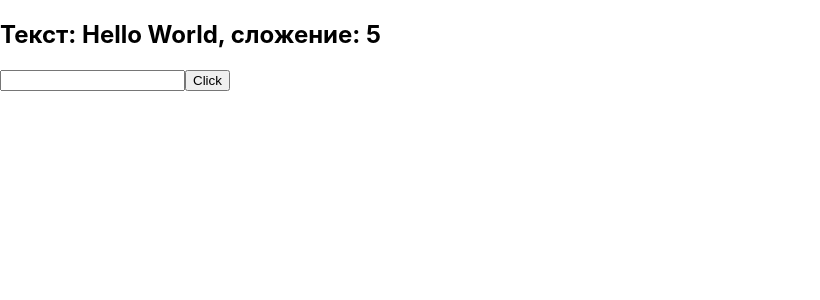
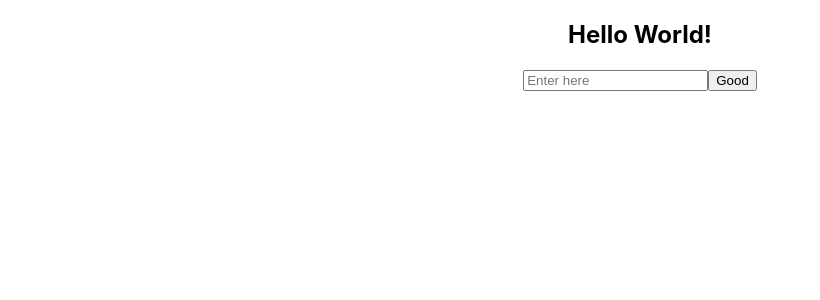
Before and after one commit to Sshishin/base-react, a React (Create React App) app in the folder my-app/: page / in a window 1280 px wide. Shown: the top 300 px of the page, without its empty margins (0-820 px from the left). Built offline with nearby package versions, Linux system fonts and the light colour scheme.

Commit message:
feat(react): elements and components

```diff
--- a/my-app/src/App.js
+++ b/my-app/src/App.js
@@ -1,23 +1,46 @@
-import logo from './logo.svg';
+import React from 'react';
 import './App.css';
 
+
+// Логики следующая
+// Создаем главный компонент (App) который будем в дальнейшем импортировать в index.js
+// Пишем компоненты которые передаем в App
+//App рендериться в index.js
+
+const Header = () => {    //Пишем свой компонент
+  return <h2>Hello World!</h2>
+}
+
+// const Field = () => {    //Пишем свой компонент
+//   const holder = 'Enter here'
+//   return <input placeholder={holder} type="text"/>
+// }
+
+// Компонент по старому подходу на использовании классов
+
+class Field extends React.Component {
+  render() {
+    const holder = 'Enter here';
+    return <input placeholder={holder} type="text"/>
+  }
+}
+
+function Button() {
+  const text = 'Push me'
+  // const res = () => {
+  //   return 1+2;
+  // }
+  // return <button>{text} {res()} take</button>
+  const logged = true;
+  return <button>{logged ? 'Good' : text}</button>
+}
+
 function App() {
-  return (
+  return (    //Вставляем ниже свой компонент чтобы передать его на index.js и отрендерить
     <div className="App">
-      <header className="App-header">
-        <img src={logo} className="App-logo" alt="logo" />
-        <p>
-          Edit <code>src/App.js</code> and save to reload.
-        </p>
-        <a
-          className="App-link"
-          href="https://reactjs.org"
-          target="_blank"
-          rel="noopener noreferrer"
-        >
-          Learn React
-        </a>
-      </header>
+      <Header/>
+      <Field/>
+      <Button/>
     </div>
   );
 }
--- a/my-app/src/index.js
+++ b/my-app/src/index.js
@@ -25,18 +25,31 @@ import App from './App';
 
 // Импорты React нужны были в старых версиях в каждый файл
 
-const text = 'Hello World'    //Можно помещаться все кроме объектов
-const elem = (  //Всегда нужно оборачиать в родительский блок
-  <div>
-    <h2>Текст: {text}, сложение: {2+3}</h2>
-    <input type="text" />
-    <button tabIndex={0}>Click</button>
-  </div>    //Всегда у одиночных тегов есть самозакрывающийся тег
-  // Атрибуты пишутся в камел кейсе
-  // Классы пишутся как className
-)
+// const text = 'Hello World'    //Можно помещаться все кроме объектов
+// const elem = (  //Всегда нужно оборачиать в родительский блок
+//   <div>
+//     <h2>Текст: {text}, сложение: {2+3}</h2>
+//     <input type="text" />
+//     <button tabIndex={0}>Click</button>
+//   </div>    //Всегда у одиночных тегов есть самозакрывающийся тег
+//   // Атрибуты пишутся в камел кейсе
+//   // Классы пишутся как className
+// )
+
+// const root = ReactDOM.createRoot(document.getElementById('root'));
+// root.render(
+//   elem
+// );
+
+
+
+// ************ Elements and components
+// Компоненты это функции которые могут возвращать JSX элементы
+// Компоненты создаются когда могут переиспользоваться в других участках (как блоки в бэм)
+// Компоненты могут состоять из компонентов
+
 
 const root = ReactDOM.createRoot(document.getElementById('root'));
 root.render(
-  elem
+  <App/>
 );
```
